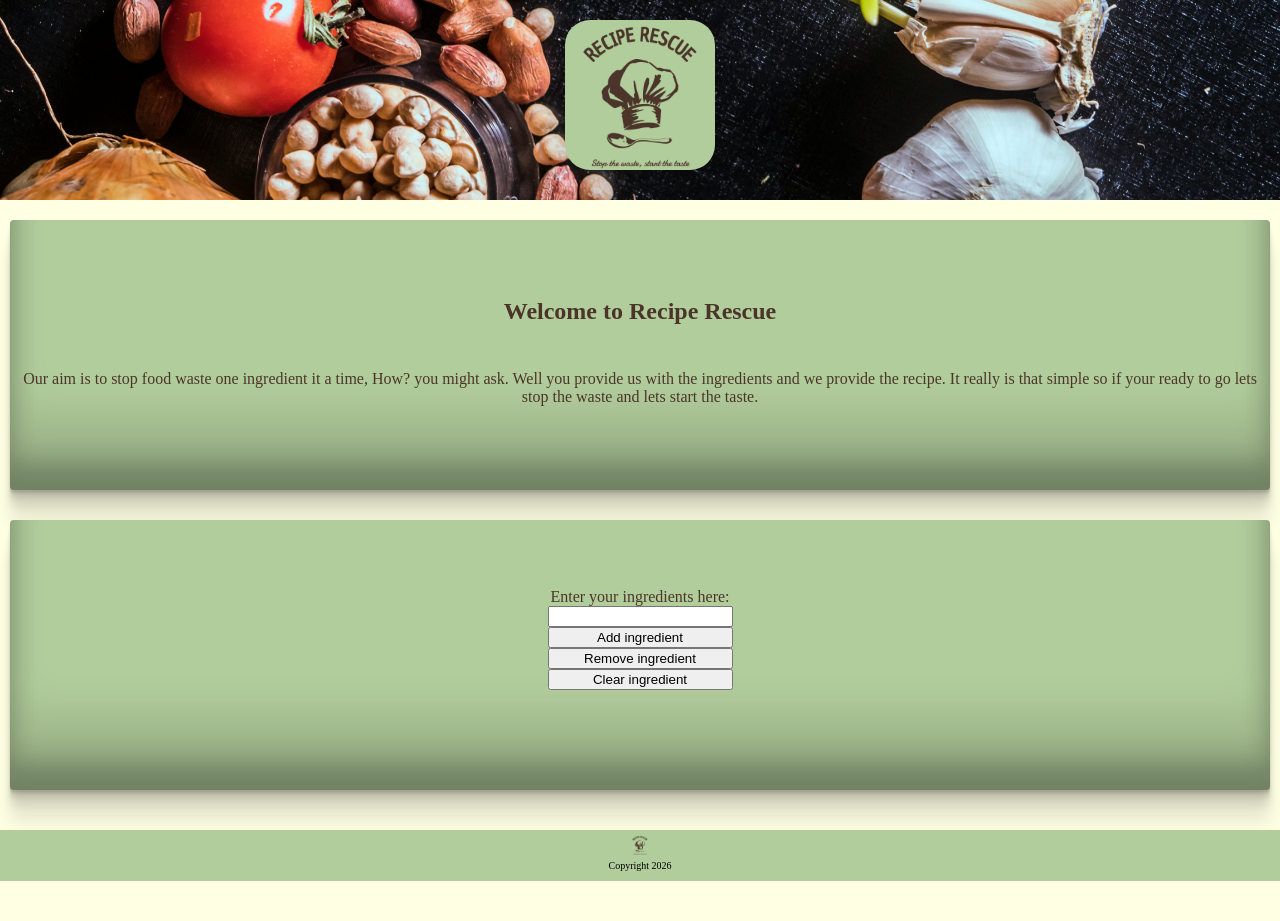
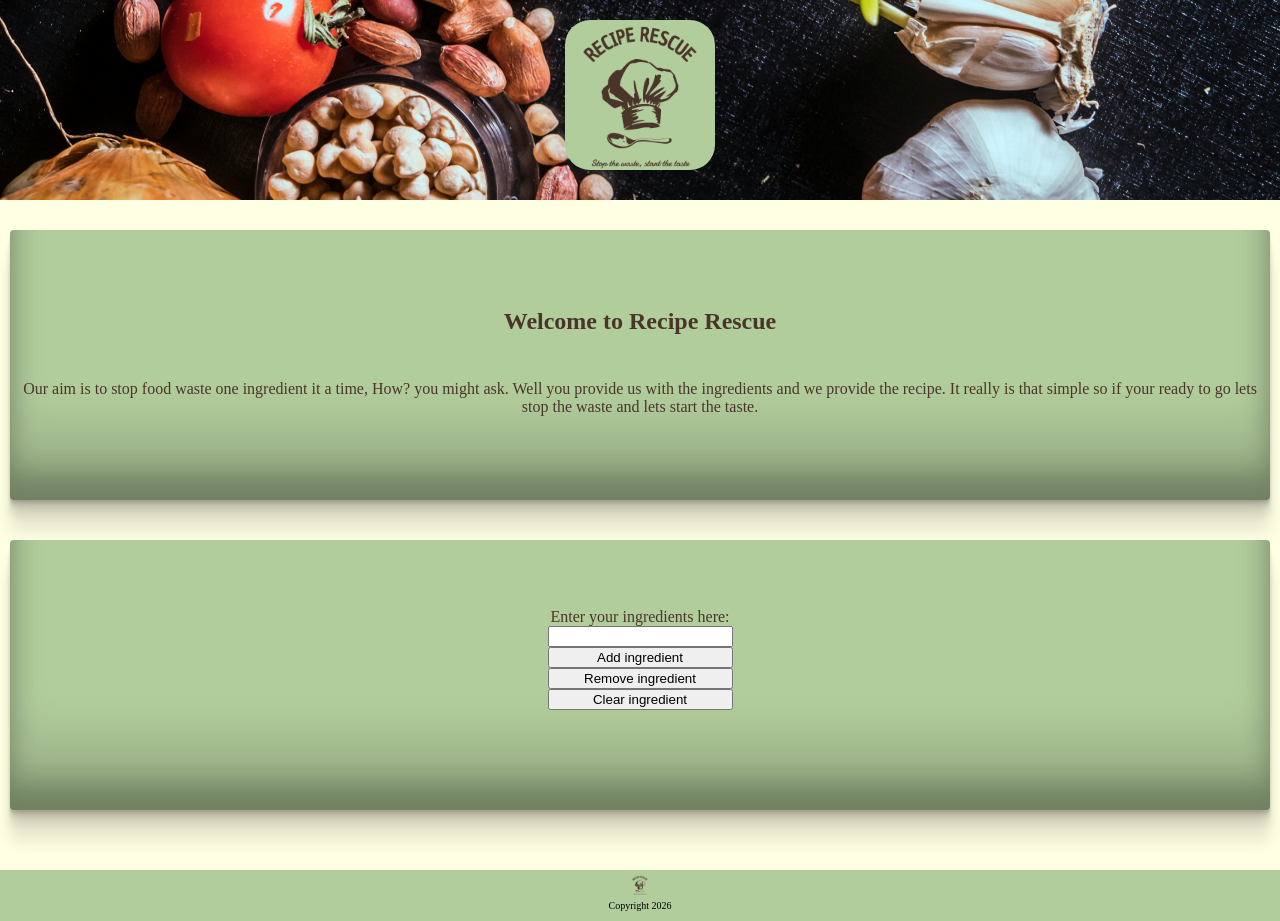
Before and after one commit to devildex91/recipe-rescue, a React (Vite) app in the folder recipe-rescue/: page / in a window 1280 px wide. Before the commit the page ends 881 px from the top, so only its background shows below. Built offline with nearby package versions, Linux system fonts and the light colour scheme.

Commit message:
Gap altered to push footer down

```diff
--- a/recipe-rescue/src/App.css
+++ b/recipe-rescue/src/App.css
@@ -1,7 +1,9 @@
 /*grid styles for all screen sizes*/
 div#body {
   display: grid;
+
   grid-template-columns: 1fr;
+  grid-template-rows: auto;
   margin: 0 auto;
   max-width: 100%;
   padding: 0 10px;
@@ -153,7 +155,7 @@ footer {
   justify-content: center;
   grid-row-start: 5;
   background-color: #b2cd9c;
-  margin: 10px -10px 0 -10px;
+  margin-top:40px;
   width: calc(100% + 20px);
   box-sizing: border-box;
 }
@@ -176,8 +178,8 @@ footer p {
   #body {
     display: grid;
     grid-template-columns: repeat(2, minmax(0, 1fr));
-    grid-template-rows: auto auto 1.5fr;
-    gap: 10px;
+    grid-template-rows: auto auto auto 1fr auto;
+    gap: 20px;
     padding: 0 20px;
   }
   nav {
@@ -218,17 +220,15 @@ footer p {
   #recipeResult {
     align-items: center;
     padding: 10px;
-    grid-template-columns: 1fr 1fr 1fr;
-    grid-template-rows: 1fr 1fr;
+    grid-template-columns:1fr 1fr 1fr;
+    grid-template-rows: auto auto;
+   margin: auto;
+    padding:10px;
     gap: 20px;
+    align-items: stretch;
   }
-  .recipeCard {
-    width: 100%;
-    height: 100%;
-  }
-  .recipeCard img {
-    max-height: 300px;
-  }
+
+
 }
 
 .shadow {
```
